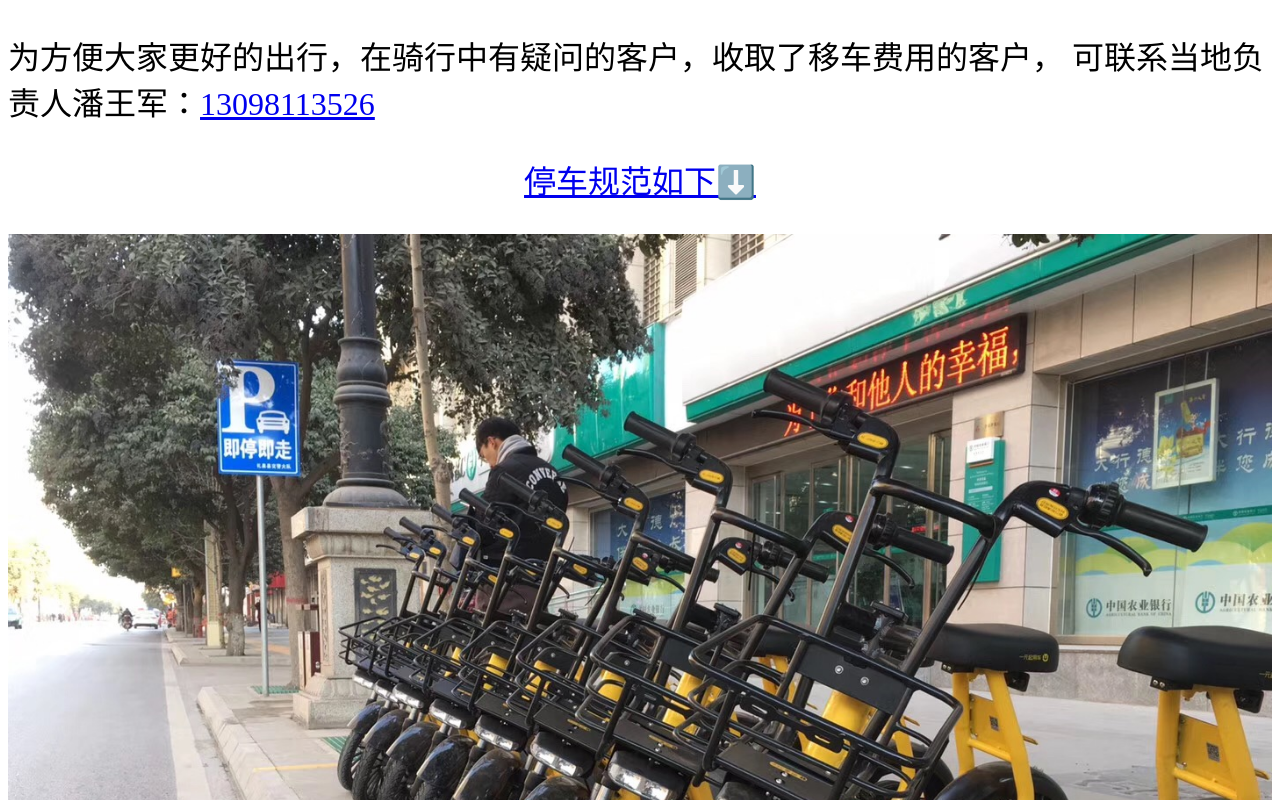
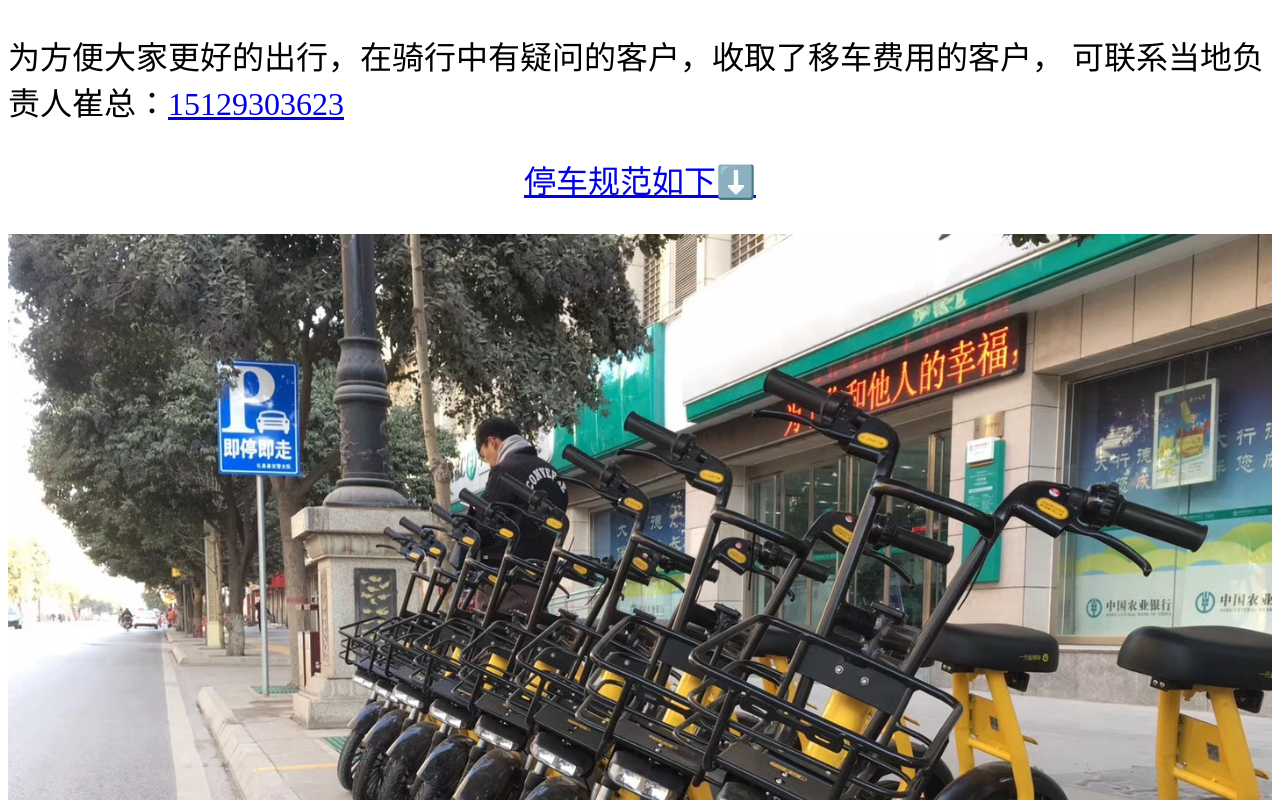
Before and after one commit to hengxingyema/simpleads, a website: page public/index.html in a window 1280 px wide. Shown: the top 800 px of the page. Drawn offline with Linux system fonts and the light colour scheme.

Commit message:
彬州通知

```diff
--- a/public/index.html
+++ b/public/index.html
@@ -2,7 +2,7 @@
 <html>
 <head>
 	<meta charset="UTF-8">
-	<title>礼泉通知</title>
+	<title>彬州通知</title>
 
 	<link rel="stylesheet" href="css/index.css" type="text/css"/>
 	<script type="text/javascript" src="js/index.js"></script>
@@ -13,7 +13,7 @@
 	<div class="commit" style="font-size: 2.5vw;">
 		<p>
 			为方便大家更好的出行，在骑行中有疑问的客户，收取了移车费用的客户，
-			可联系当地负责人潘王军：<a href="tel://13098113526">13098113526</span>
+			可联系当地负责人崔总：<a href="tel://15129303623">15129303623</span>
 		</p>
 
 		<p style="text-align: center;">停车规范如下⬇️</p>
```
